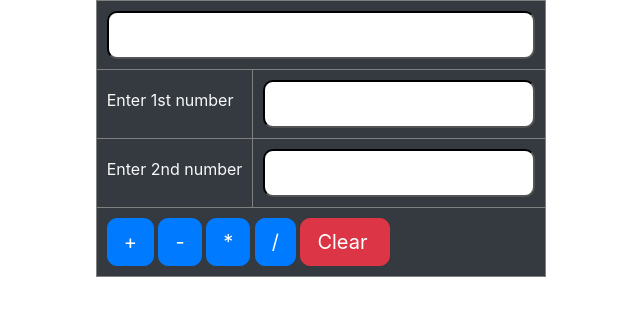
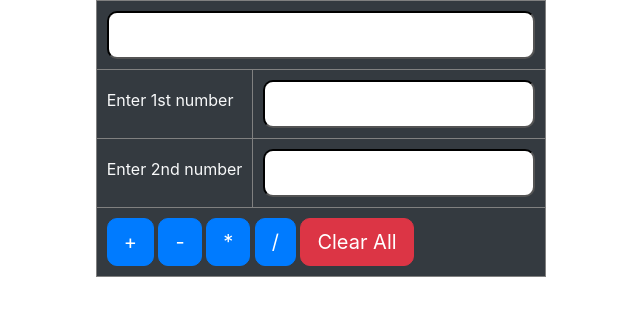
Before and after one commit to liniaugustine/djangowork, a Django app: page /firstapp/calculator in a window 1280 px wide. Shown: the top 316 px of the page, without its empty margins (319-959 px from the left). Run offline with Django 3.2, Linux system fonts and the light colour scheme.

Commit message:
made changes for clearbtn

```diff
--- a/firstapp/templates/simplecal.html
+++ b/firstapp/templates/simplecal.html
@@ -24,7 +24,7 @@
       <table border="1" cellpadding="10px" class="bg-dark">
           <tr>
 
-             <td colspan="2"><input type="text" name="rslt" id="ans"  disabled></td>
+             <td colspan="2"><input type="text" name="rslt" id="ans" disabled></td>
           </tr>
           <tr>
               <td><label for="fst" class="text-light">Enter 1st number</label></td>
@@ -36,11 +36,11 @@
           </tr>
           <tr>
                 <td colspan="2">
-                        <input type="button" value="+" onclick="add()" class="btn btn-primary btn-lg">
+                        <input type="button" value="+" onclick="add();" class="btn btn-primary btn-lg">
                         <input type="button" value="-" onclick="sub()" class="btn btn-primary btn-lg">
                         <input type="button" value="*" onclick="mult()" class="btn btn-primary btn-lg">
                         <input type="button" value="/" onclick="div()" class="btn btn-primary btn-lg">
-                        <input type="button" value="Clear " onclick="clr()" class="btn btn-danger btn-lg">
+                        <input type="button" value="Clear All" onclick="clr()" class="btn btn-danger btn-lg">
                 </td>
             </tr>
       </table>
@@ -75,6 +75,8 @@
   }
   function clr(){
       document.getElementById('ans').value=""
+      document.getElementById('fst').value=""
+      document.getElementById('snd').value=""
   }
   </script>
 
```
